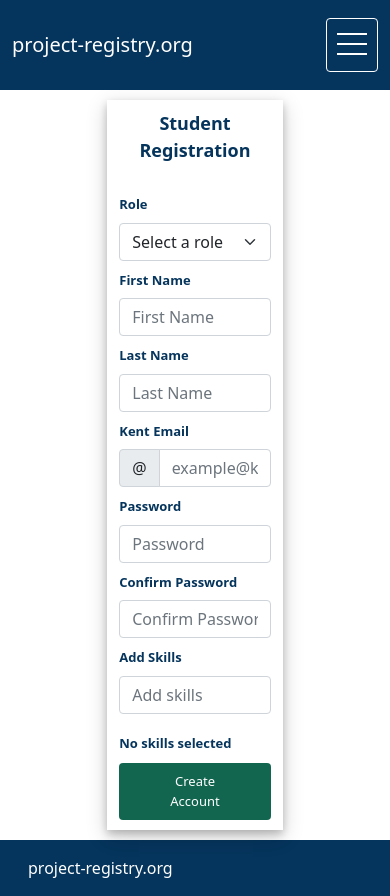
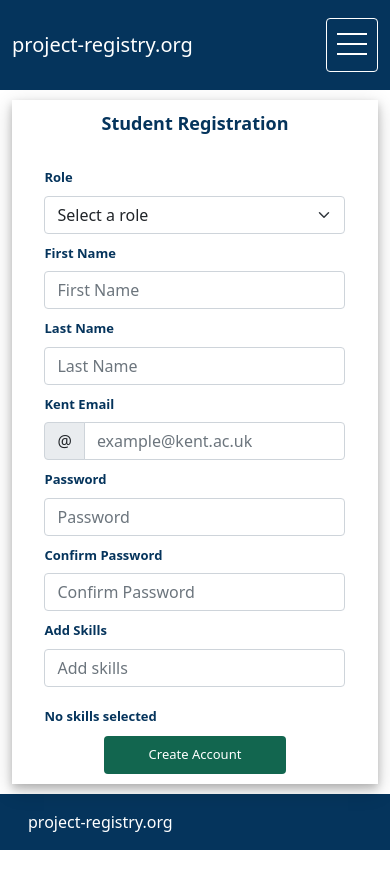
Before and after one commit to Appromode/front-end, a Next.js app: page /sign-up in a window 390 px wide. After the commit the page ends 850 px from the top, so only its background shows below. Built offline with nearby package versions, Linux system fonts and the light colour scheme.

Commit message:
45% width removed and now mobile responsive using grids

```diff
--- a/components/RegistrationForm/index.tsx
+++ b/components/RegistrationForm/index.tsx
@@ -44,7 +44,7 @@ const RegistrationForm:FC = () => {
   });
 
   return (
-    <>
+    <Col xs={12} sm={12} md={{ span: 6, offset: 3 }}>
       <div className={styles.centreConsole}>
         {/** Instead of width 40 add padding */}
         <p id={styles.title1}>Student Registration</p>
@@ -65,7 +65,7 @@ const RegistrationForm:FC = () => {
             <div className={styles.textbox}>
               <Form>
                 <Row>
-                  <Col lg={{ span: 10, offset: 1 }}>
+                  <Col xs={{ span: 10, offset: 1 }} md={{ span: 10, offset: 1 }}>
                     <FormGroup controlId="role">
                       {(touched.role && errors.role) ? <Alert>{errors.role}</Alert> : ''}
                       <FormLabel>Role</FormLabel>
@@ -78,7 +78,7 @@ const RegistrationForm:FC = () => {
                 </Row>
                 <div className={styles.formElementWrapper}>
                   <Row>
-                    <Col lg={{ span: 10, offset: 1 }}>
+                    <Col xs={{ span: 10, offset: 1 }} md={{ span: 10, offset: 1 }}>
                       <FormGroup controlId="firstname">
                         {(touched.firstName && errors.firstName) ? <Alert>{errors.firstName}</Alert> : ''}
                         <FormLabel>First Name</FormLabel>
@@ -89,7 +89,7 @@ const RegistrationForm:FC = () => {
                 </div>
                 <div className={styles.formElementWrapper}>
                   <Row>
-                    <Col lg={{ span: 10, offset: 1 }}>
+                    <Col xs={{ span: 10, offset: 1 }} md={{ span: 10, offset: 1 }}>
                       <FormGroup controlId="lastname">
                         {(touched.lastName && errors.lastName) ? <Alert>{errors.lastName}</Alert> : ''}
                         <FormLabel>Last Name</FormLabel>
@@ -100,7 +100,7 @@ const RegistrationForm:FC = () => {
                 </div>
                 <div className={styles.formElementWrapper}>
                   <Row>
-                    <Col lg={{ span: 10, offset: 1 }}>
+                    <Col xs={{ span: 10, offset: 1 }} md={{ span: 10, offset: 1 }}>
                       <FormGroup controlId="email">
                         {(touched.email && errors.email) ? <Alert>{errors.email}</Alert> : ''}
                         <FormLabel>Kent Email</FormLabel>
@@ -114,7 +114,7 @@ const RegistrationForm:FC = () => {
                 </div>
                 <div className={styles.formElementWrapper}>
                   <Row>
-                    <Col lg={{ span: 10, offset: 1 }}>
+                    <Col xs={{ span: 10, offset: 1 }} md={{ span: 10, offset: 1 }}>
                       <FormGroup controlId="password">
                         {(touched.password && errors.password) ? <Alert>{errors.password}</Alert> : ''}
                         <FormLabel>Password</FormLabel>
@@ -125,7 +125,7 @@ const RegistrationForm:FC = () => {
                 </div>
                 <div className={styles.formElementWrapper}>
                   <Row>
-                    <Col lg={{ span: 10, offset: 1 }}>
+                    <Col xs={{ span: 10, offset: 1 }} md={{ span: 10, offset: 1 }}>
                       <FormGroup controlId="passwordConfirm">
                         {(touched.passwordConfirm && errors.passwordConfirm) ? <Alert>{errors.passwordConfirm}</Alert> : ''}
                         <FormLabel>Confirm Password</FormLabel>
@@ -136,7 +136,7 @@ const RegistrationForm:FC = () => {
                 </div>
                 <div className={styles.formElementWrapper}>
                   <Row>
-                    <Col lg={{ span: 10, offset: 1 }}>
+                    <Col xs={{ span: 10, offset: 1 }} md={{ span: 10, offset: 1 }}>
                       <FormGroup>
                         <Tags />
                       </FormGroup>
@@ -155,7 +155,7 @@ const RegistrationForm:FC = () => {
           )}
         </Formik>
       </div>
-    </>
+    </Col>
   );
 };
 
--- a/components/RegistrationForm/styles.module.scss
+++ b/components/RegistrationForm/styles.module.scss
@@ -26,7 +26,6 @@
     margin: auto;
     margin-top: 10px;
     margin-bottom: 10px;
-    width: 45%;
 }
 
 .userButton {
@@ -239,6 +238,7 @@
     flex-direction: column;
     align-items: center;
     max-width: 100%;
+    margin-bottom: 10px;
 }
 
 .addButton {
```
